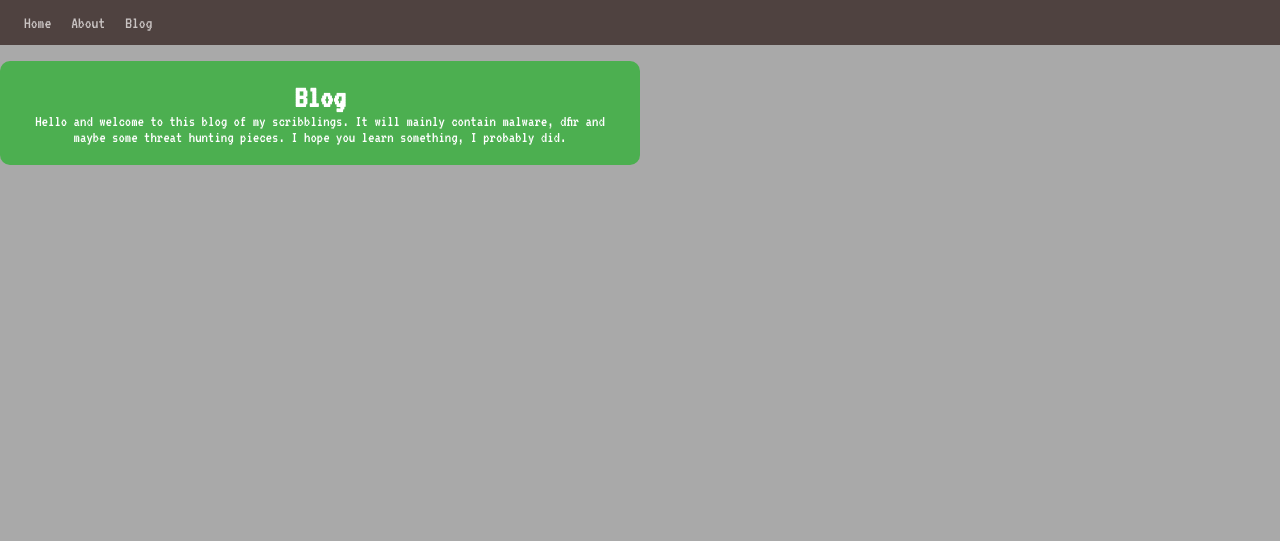
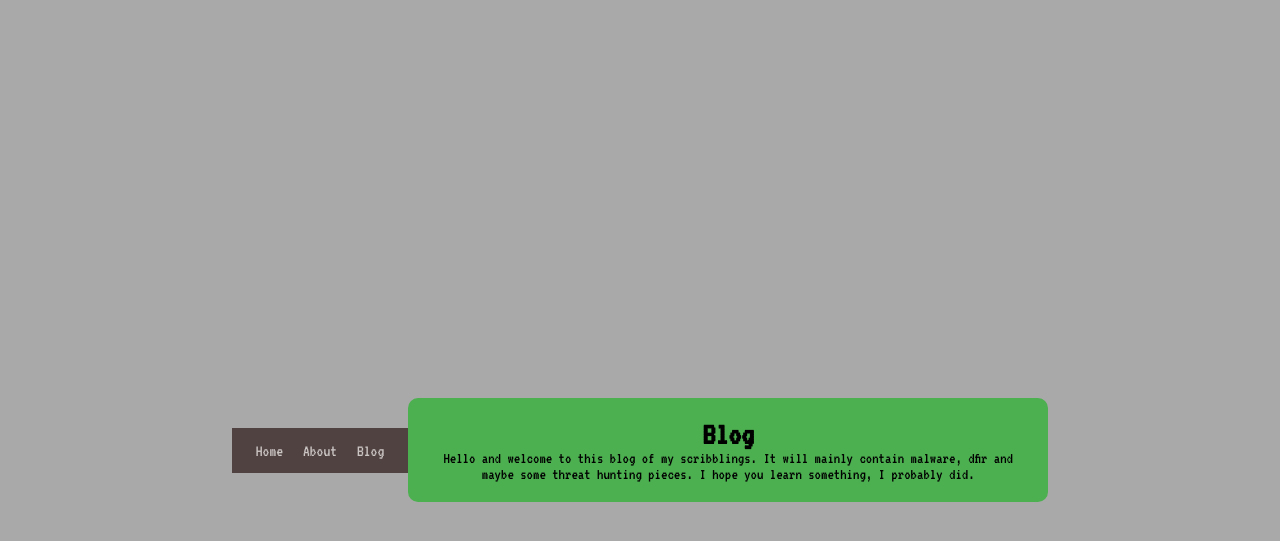
Before and after one commit to garkbt/garkbt.github.io, a Jekyll site: the page built from index.html, in a window 1280 px wide. Shown: the top 541 px of the page. Built offline with Jekyll 4.4.1, drawn with Linux system fonts in a browser that asks for light colours.

Commit message:
Update main.scss

```diff
--- a/_sass/main.scss
+++ b/_sass/main.scss
@@ -10,11 +10,16 @@ body {
   font-family: 'VT323';
   font-size: 16px;
   font-smooth: never;
+  display: flex;
+  justify-content: center;
+  align-items: center;
+  height: 100vh; /* Full viewport height */
+  margin: 0;
 }
 
 .content-block {
   background-color: #4CAF50; /* green background for the block */
-  color: white; /* text color inside the block */
+  color: "black"; /* text color inside the block */
   padding: 20px;
   border-radius: 10px; /* optional rounded corners */
   width: 60%; /* width of the block */
```
